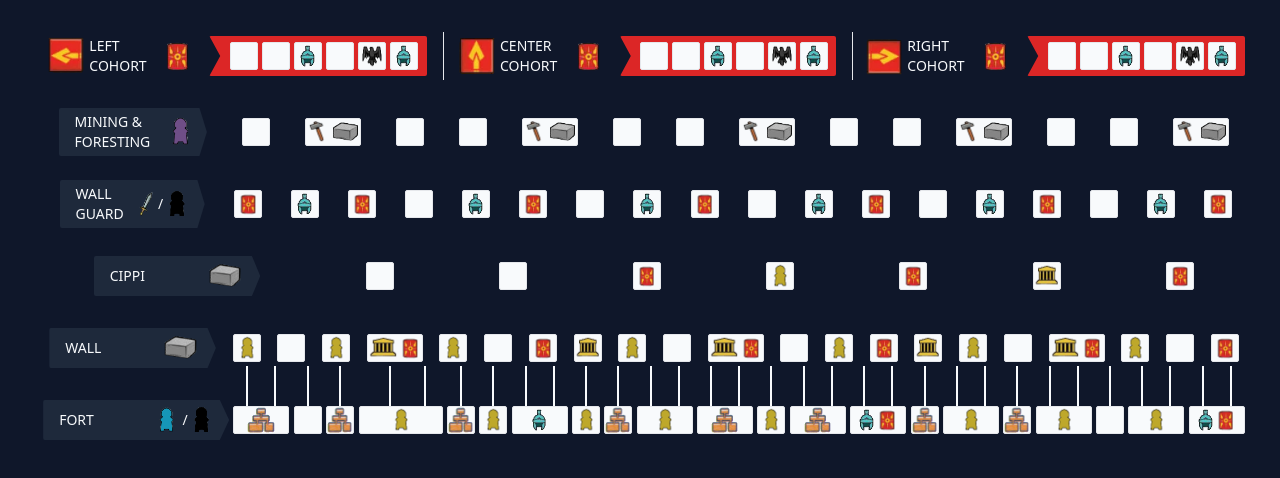
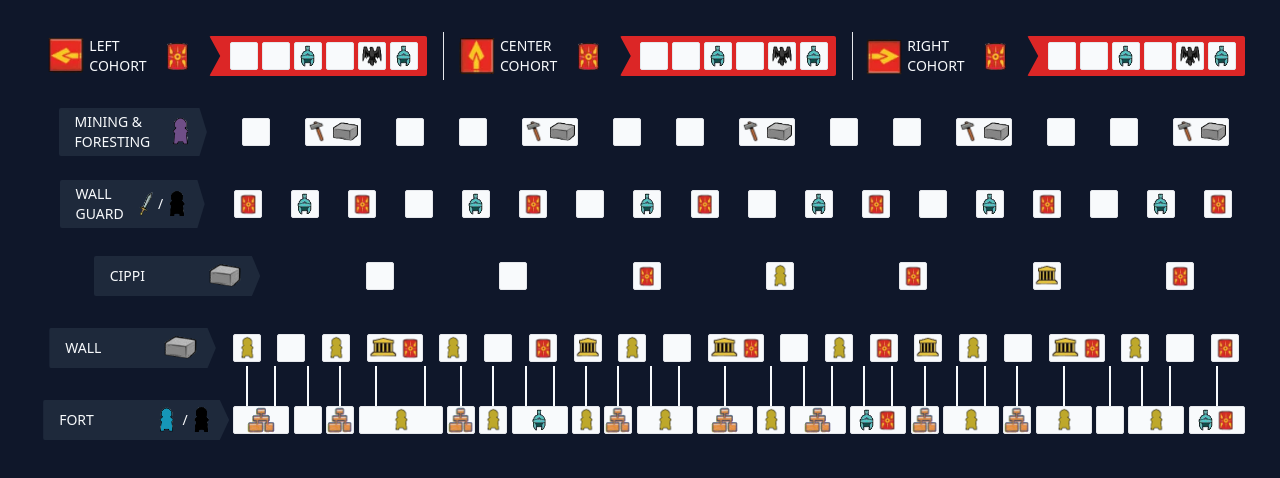
Before and after one commit to HTJin/hadrians-react, a React (Vite) app: page / in a window 1280 px wide. Shown: the top 478 px of the page. Built offline with nearby package versions, Linux system fonts and the light colour scheme.

Commit message:
corrected extension of arrows on necessary boxes

```diff
--- a/src/components/Arrow.tsx
+++ b/src/components/Arrow.tsx
@@ -1,17 +1,31 @@
 const Arrow = ({ width = 1, specialCase = false }) => {
   if (specialCase) {
+    switch (width) {
+      case 3:
         return (
           <div
             className="flex justify-around"
-        style={{ width: `${1.75 * width}rem` }}
+            style={{ width: `${1.75 * 3}rem` }}
           >
+            <div className="h-10 w-0.5 bg-slate-50"></div>
             <div
               className="h-10 w-0.5 bg-slate-50"
               style={{ marginLeft: "0.875rem" }}
             ></div>
+          </div>
+        );
+      case 2:
+        return (
+          <div
+            className="flex justify-center"
+            style={{ width: `${1.75 * 2}rem` }}
+          >
             <div className="h-10 w-0.5 bg-slate-50"></div>
           </div>
         );
+      default:
+        return null;
+    }
   }
 
   return (
--- a/src/components/CippiWallFort.tsx
+++ b/src/components/CippiWallFort.tsx
@@ -99,7 +99,9 @@ export const CippiWallFort = () => {
         >
           <Arrow
             width={index < fortWidths.length ? fortWidths[index] : 1}
-            specialCase={index === 3 && fortWidths[index] === 3}
+            specialCase={
+              index === 3 || index === 10 || index === 17 || index === 20
+            }
           />
           {renderFortScribbleBox(icon, index)}
         </div>
```
Lines whose indentation alone changed are shown as unchanged.
